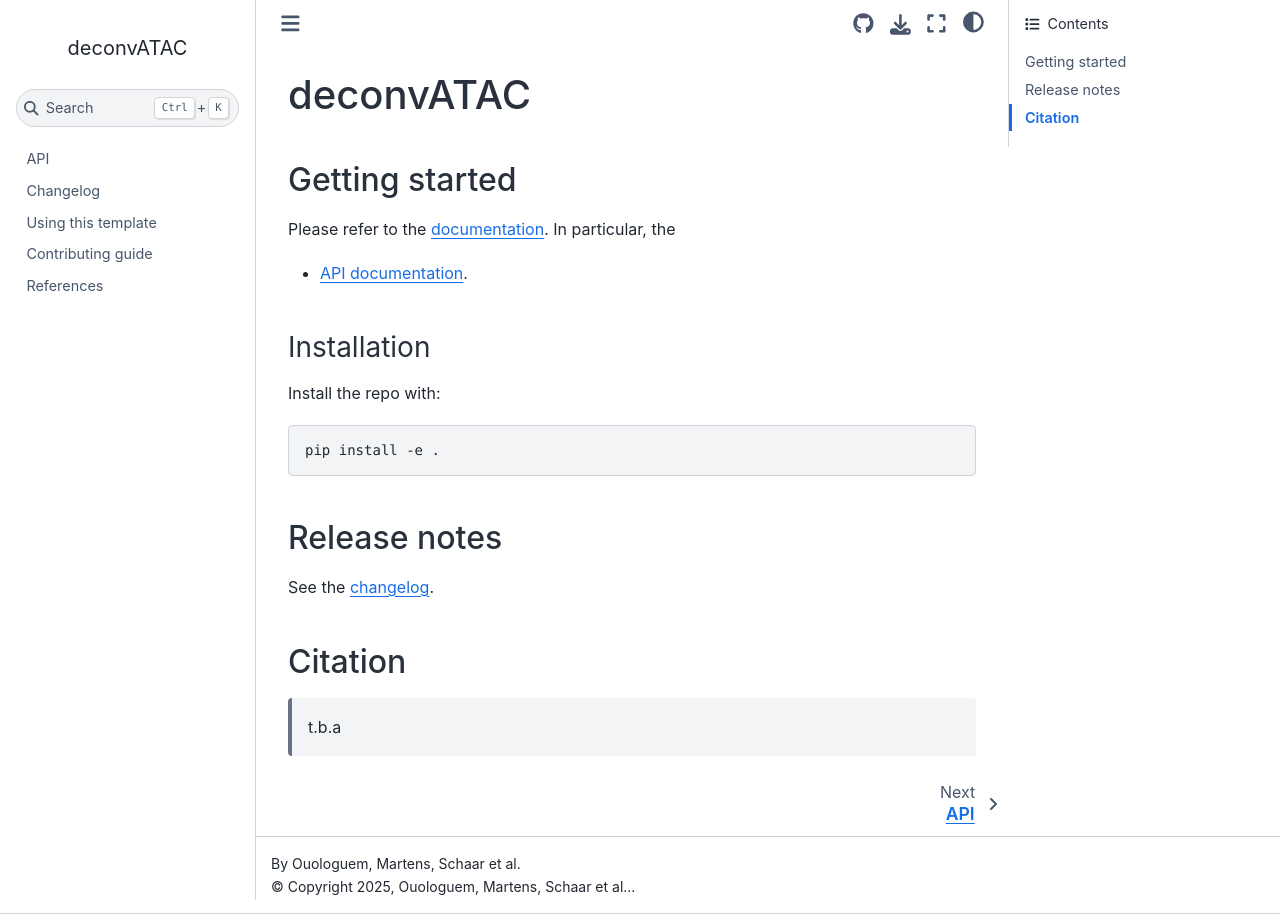
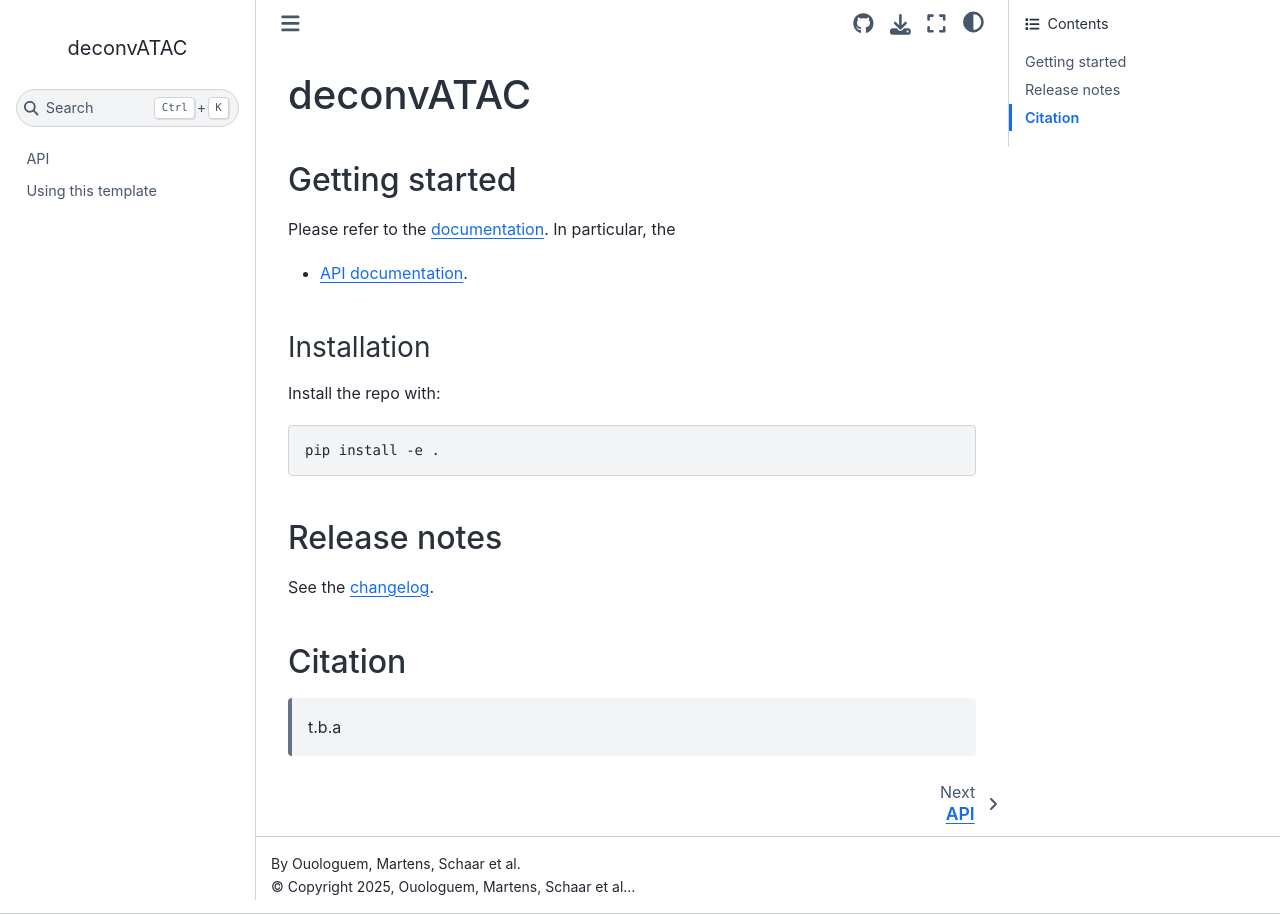
Before and after one commit to theislab/deconvATAC, a Sphinx documentation site: the page built from docs/index.md, in a window 1280 px wide. Built offline with Sphinx 7.4.7 and the Sphinx Book theme 1.1.4, drawn with Linux system fonts in a browser that asks for light colours; pages that are not in the unit, such as notebooks, are missing from menus.

Commit message:
remove contribution & references

````diff
--- a/docs/index.md
+++ b/docs/index.md
@@ -7,10 +7,6 @@
 :maxdepth: 1
 
 api.md
-changelog.md
 template_usage.md
-contributing.md
-references.md
-
-notebooks/example
+tutorials/run_cell2location.md
 ```
````
